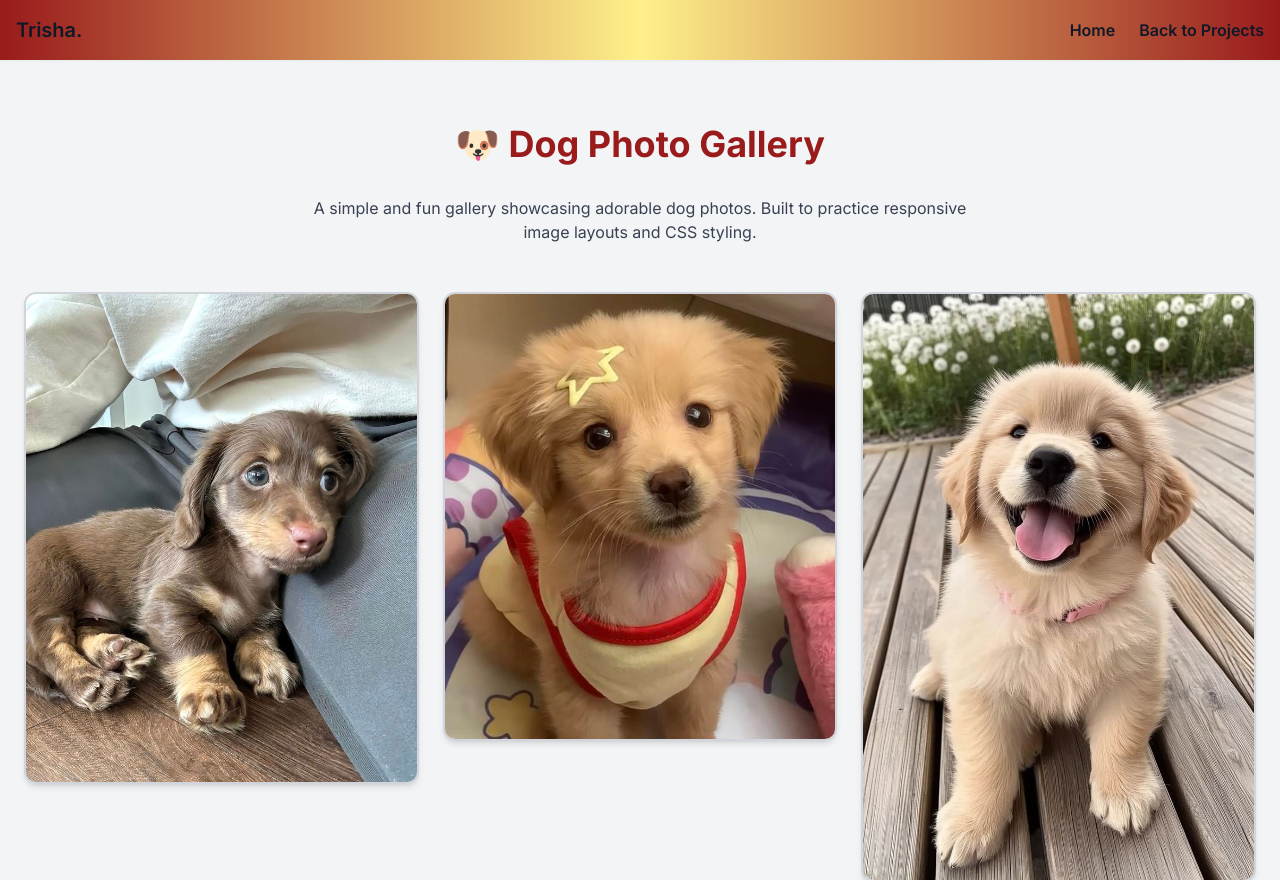
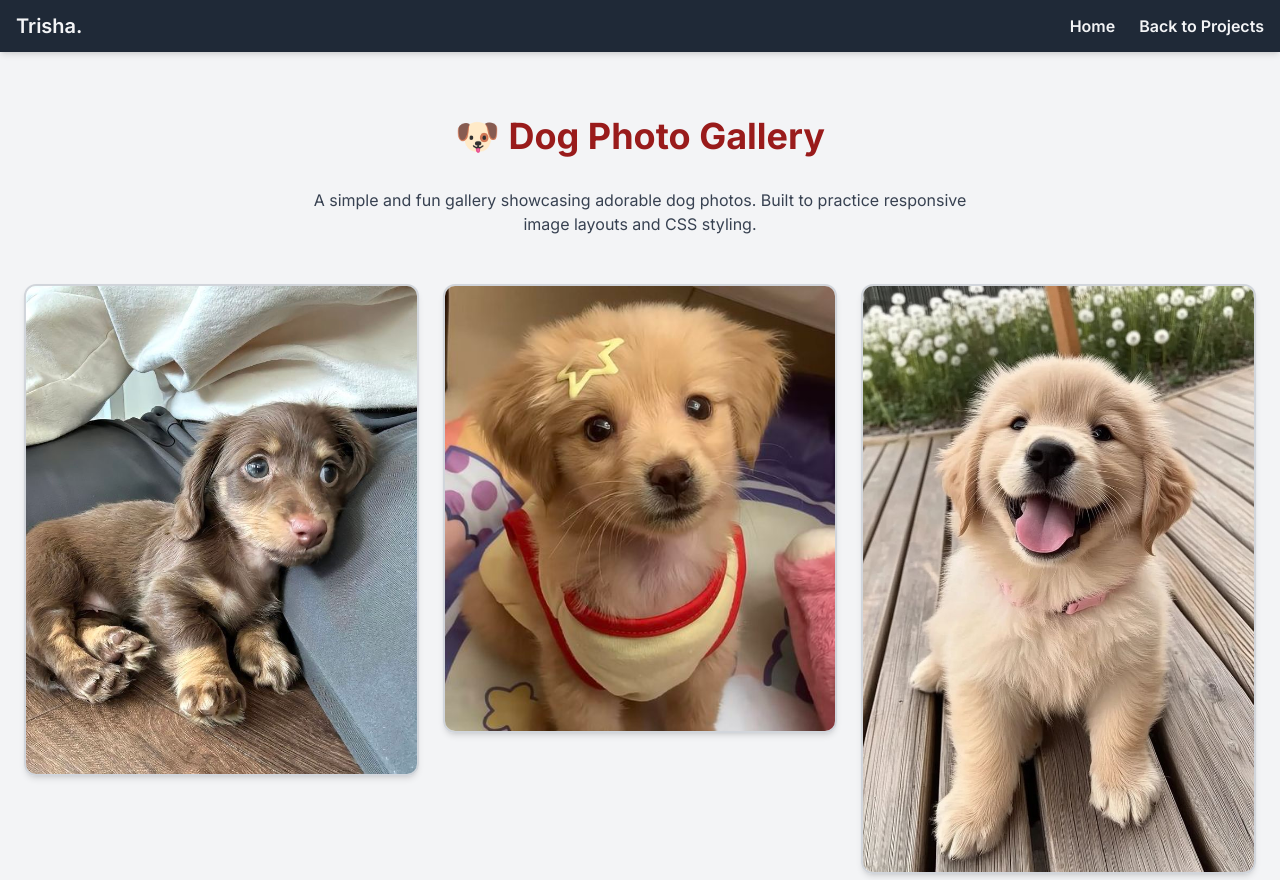
Before and after one commit to trolay-crypto/module6_olay, a plain HTML site: page dog-gallery.html in a window 1280 px wide. Shown: the top 880 px of the page. Drawn offline with nearby package versions, Linux system fonts and the light colour scheme.

Commit message:
Change header styling for dog gallery page

```diff
--- a/dog-gallery.html
+++ b/dog-gallery.html
@@ -36,7 +36,7 @@
 <body class="bg-gray-100 font-[Inter]">
 
     <!-- Header -->
-    <header class="bg-gradient-to-r from-red-800 via-yellow-200 to-red-800 text-gray-900 py-4 shadow-sm">
+    <header class="bg-gray-800 text-gray-100 py-3 shadow-md sticky top-0 z-50">
         <div class="container mx-auto flex justify-between items-center px-4">
             <div class="text-xl font-semibold hover:text-yellow-200 transition duration-200">Trisha.</div>
             <nav>
```
